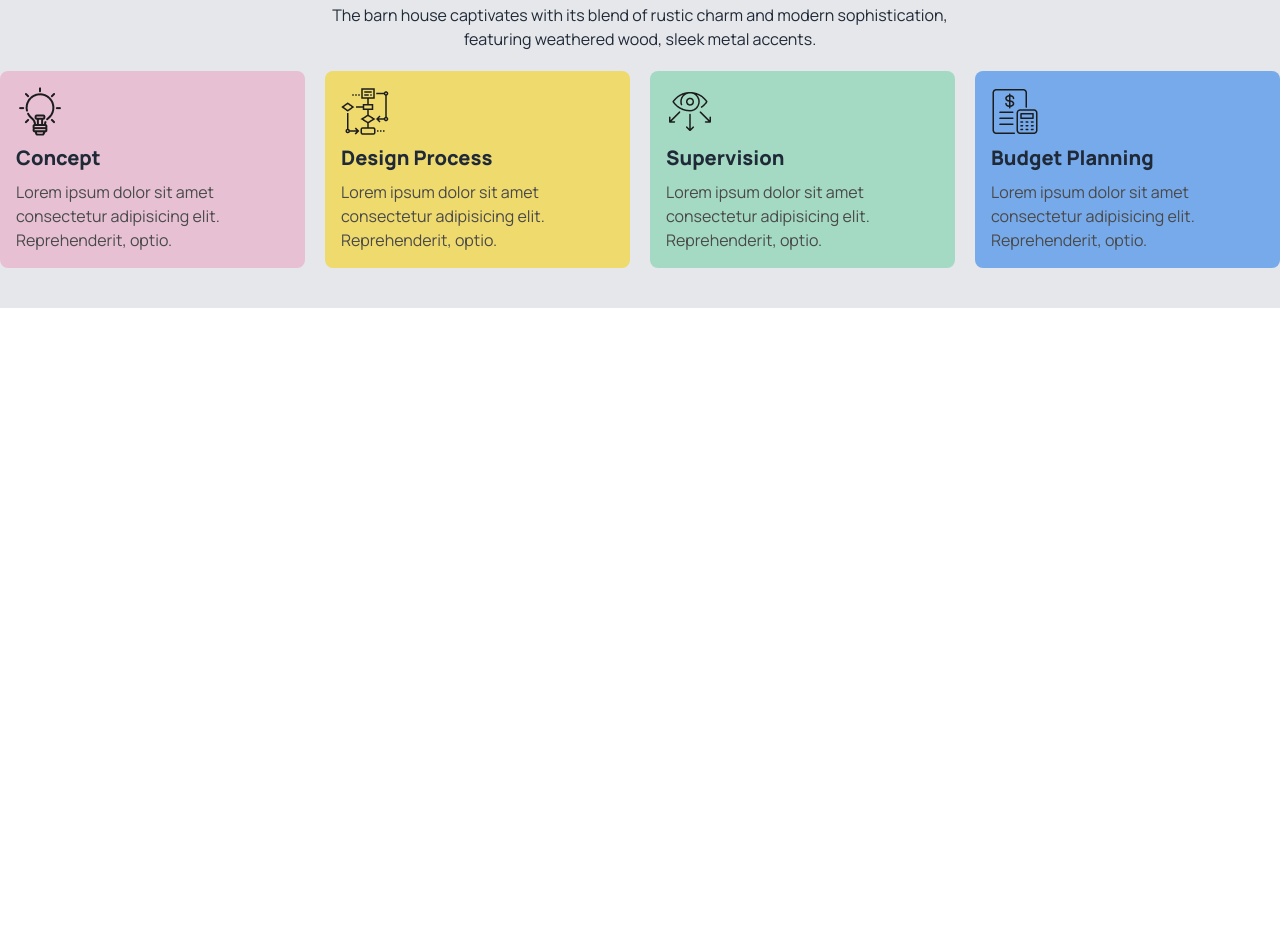
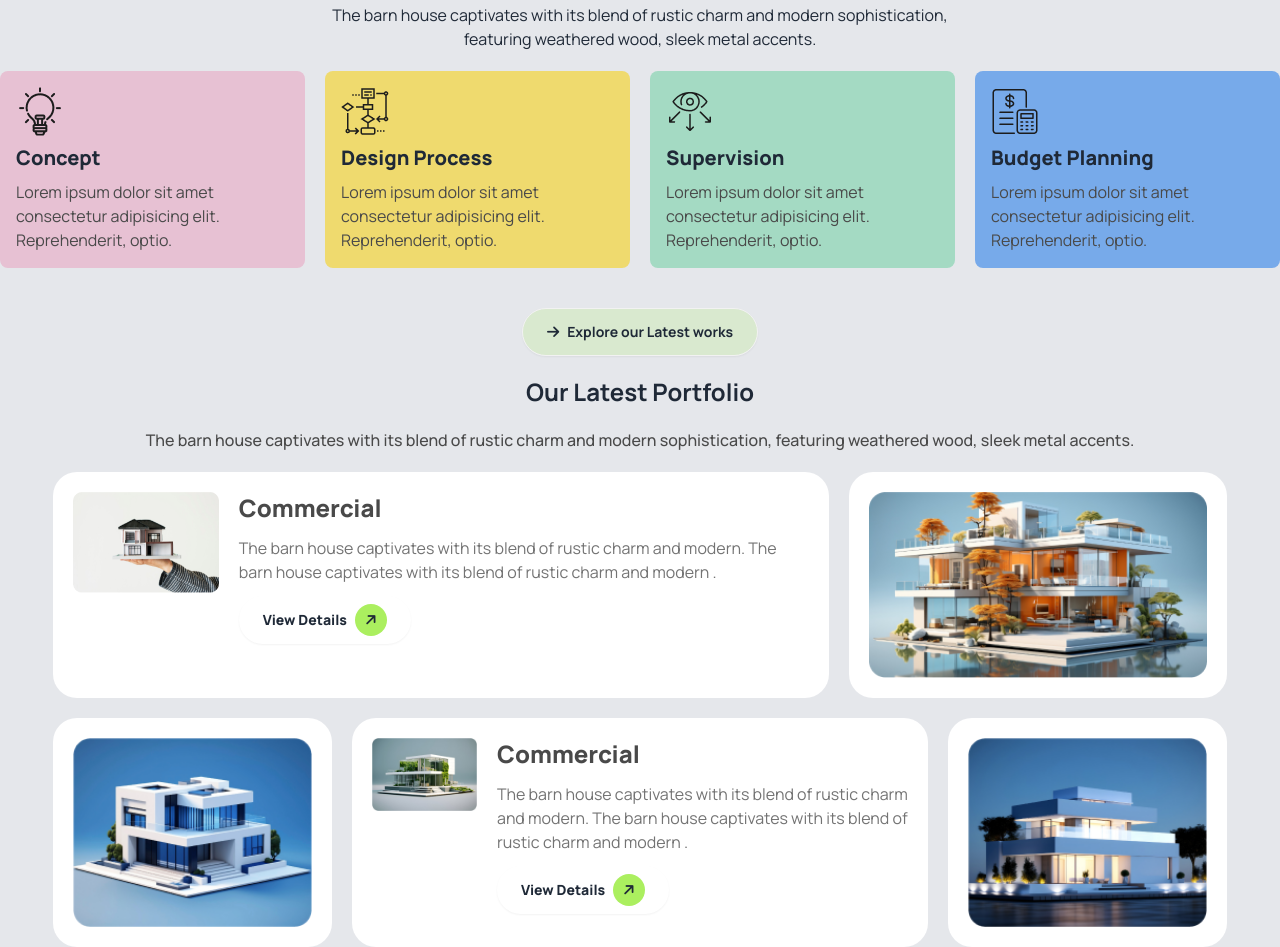
Before and after one commit to Web-Sakib/PH-Assignment-03, a plain HTML site: page index.html in a window 1280 px wide. Shown: the part 1651-2598 px from the top of the page. Before the commit the page ends 1959 px from the top, so only its background shows below. Drawn offline with nearby package versions, Linux system fonts and the light colour scheme.

Commit message:
latest portfolio complete

```diff
--- a/index.html
+++ b/index.html
@@ -28,6 +28,7 @@
             third: 'rgba(171, 239, 95, 0.5)',
             fourth: '#494949',
             fifth: '#737373',
+            sixth: 'rgba(171, 239, 95, 0.2)',
             cardOne: '#E7C1D3',
             cardTwo: '#EFDA6E',
             cardThree: '#A4DAC3',
@@ -118,11 +119,12 @@
     <!-- Hero Ends here -->
   </Header>
 
-  <main class="bg-gray-200">
+  <main>
 
+    <!-- main 2 section with bg -->
+   <section class="bg-gray-200">
 
-
-    <!-- About Us section Starts Here -->
+     <!-- About Us section Starts Here -->
      <section class="container mx-auto py-20 flex flex-col lg:flex-row w-11/12 lg:gap-5 ">
 
       <!-- left text  -->
@@ -188,11 +190,6 @@
 
      </section>
     <!-- About Us section Ends Here -->
-
-
-
-
-
 
 
     <!-- How to work section start -->
@@ -269,7 +266,97 @@
     <!-- How to work section End -->
 
 
+   </section>
 
+
+
+   <section class="bg-gray-200 ">
+   <!-- Latest work section starts here -->
+    <div class="container mx-auto w-11/12">
+      <!-- upper text -->
+      <div class="flex flex-col gap-5 items-center text-center mb-5">
+        <!-- button -->
+        <div>
+          <button class="btn bg-sixth rounded-full px-6">
+            <i class="fa-solid fa-arrow-right"></i>
+            <span class="font-bold">Explore our Latest works</span>
+          </button>
+        </div>
+
+        <h2 class="font-bold text-2xl">Our Latest Portfolio</h2>
+        <p class="text-fourth font-medium">The barn house captivates with its blend of rustic charm and  modern sophistication, featuring weathered wood, sleek metal accents.</p>
+
+      </div>
+
+      <!-- all cards -->
+      <div class="grid gap-5 md:grid-cols-2 lg:grid-cols-12">
+
+        <!-- card 1 -->
+        <div class="bg-white p-5 rounded-3xl flex flex-col gap-5 md:flex-row md:col-span-2 lg:col-span-8">
+          <!-- card image -->
+          <div class="">
+            <img class="w-full" src="./assets/img1.png" alt="">
+          </div>
+          <!-- card info -->
+          <div class="flex flex-col gap-3">
+
+            <h3 class="font-extrabold text-fourth text-2xl">Commercial</h3>
+            <p class="text-fifth">The barn house captivates with its blend of rustic charm and modern. The barn house captivates with its blend of rustic charm and modern .</p>
+
+          <div>
+            <button class="btn bg-transparent border-0 rounded-full px-6">
+              <span class="font-extrabold">View Details</span>
+              <i class="fa-solid fa-arrow-right bg-primary w-8 h-8 flex justify-center items-center rounded-full -rotate-45 "></i>
+            </button>
+          </div>
+
+
+          </div>
+        </div>
+        <!-- card 2 -->
+        <div class="bg-white p-5 rounded-3xl flex flex-col gap-5 lg:col-span-4">
+          <img class="w-full" src="./assets/img2.png" alt="">
+        </div>
+        <!-- card 3 -->
+        <div class="bg-white p-5 rounded-3xl flex flex-col gap-5 lg:col-span-3">
+          <img class="w-full" src="./assets/img3.png" alt="">
+        </div>
+        <!-- card 4 -->
+        <div class="bg-white p-5 rounded-3xl flex flex-col gap-5 md:flex-row md:col-span-2 lg:col-span-6">
+          <!-- card image -->
+          <div>
+            <img class="w-full" src="./assets/img4.png" alt="">
+          </div>
+          <!-- card info -->
+          <div class="flex flex-col gap-3">
+
+            <h3 class="font-extrabold text-fourth text-2xl">Commercial</h3>
+            <p class="text-fifth">The barn house captivates with its blend of rustic charm and modern. The barn house captivates with its blend of rustic charm and modern .</p>
+
+          <div>
+            <button class="btn bg-transparent border-0 rounded-full px-6">
+              <span class="font-extrabold">View Details</span>
+              <i class="fa-solid fa-arrow-right bg-primary w-8 h-8 flex justify-center items-center rounded-full -rotate-45 "></i>
+            </button>
+          </div>
+
+
+          </div>
+        </div>
+        <!-- card 5 -->
+        <div class="bg-white p-5 rounded-3xl flex flex-col gap-5 lg:col-span-3">
+          <img class="w-full" src="./assets/img5.png" alt="">
+        </div>
+        <!-- card 6 -->
+        <div class="bg-white p-5 rounded-3xl flex flex-col gap-5 lg:hidden">
+          <img class="w-full" src="./assets/img3.png" alt="">
+        </div>
+
+      </div>
+
+    </div>
+   </section>
+   <!-- Latest work section ends here -->
 
   </main>
 
```
